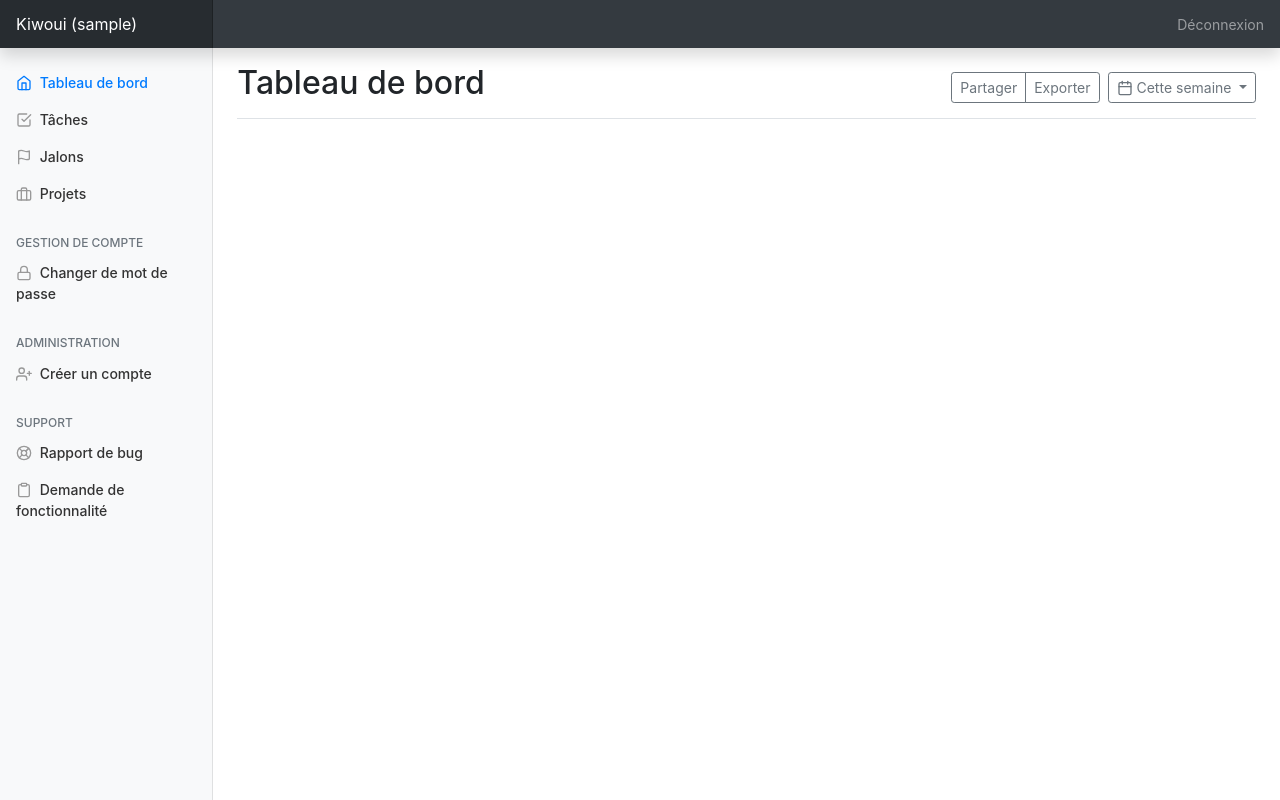
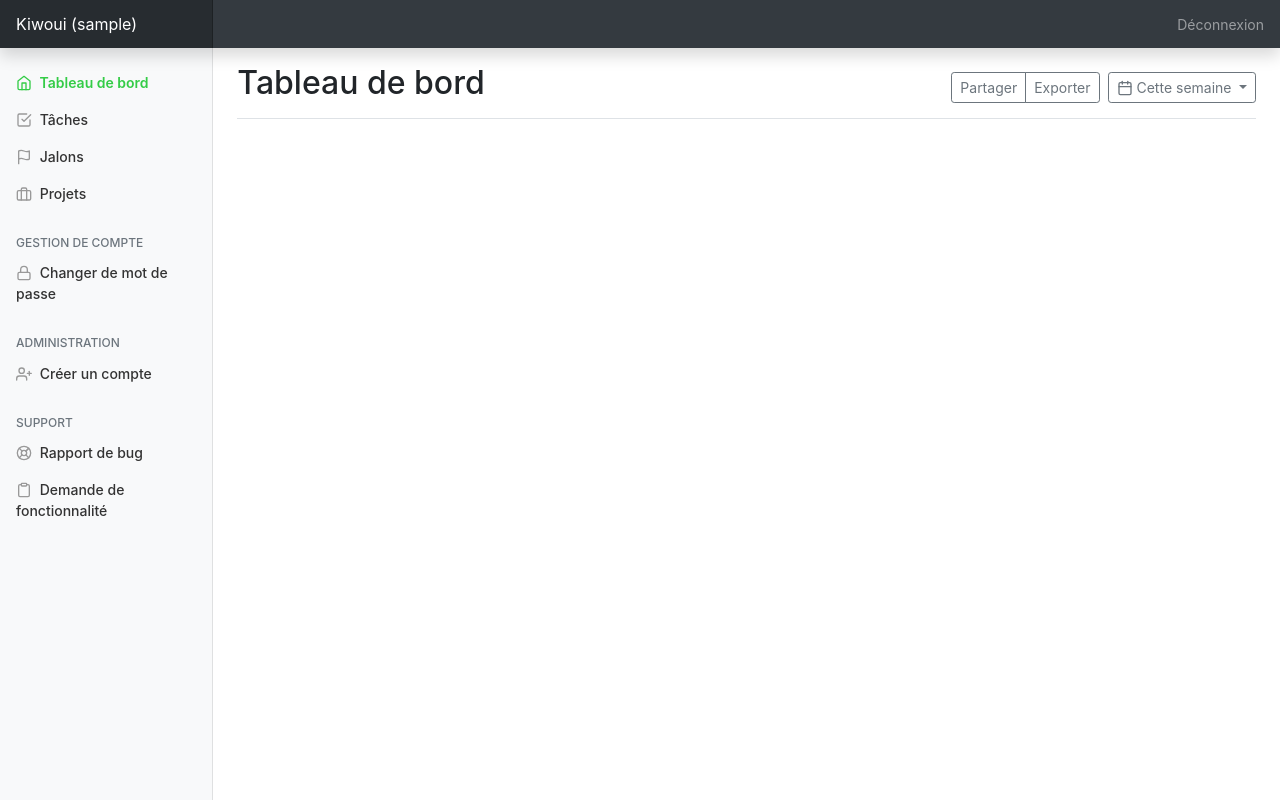
Before and after one commit to Kiwoui-TIM/intranet, a PHP site: page /dashboard.php in a window 1280 px wide. Run offline with PHP 8.4, Linux system fonts and the light colour scheme; the visitor is signed in with stand-in values (Sample User, id 1); data that the repository does not hold is empty; some libraries are stand-ins or nearby versions.

Commit message:
Change active class to match Kiwoui's branding better

```diff
--- a/public/styles/dashboard.css
+++ b/public/styles/dashboard.css
@@ -64,7 +64,8 @@ body {
 }
 
 .sidebar .nav-link.active {
-  color: #007bff;
+  color: #34cc47;
+  font-weight: 600;
 }
 
 .sidebar .nav-link:hover .feather,
```
